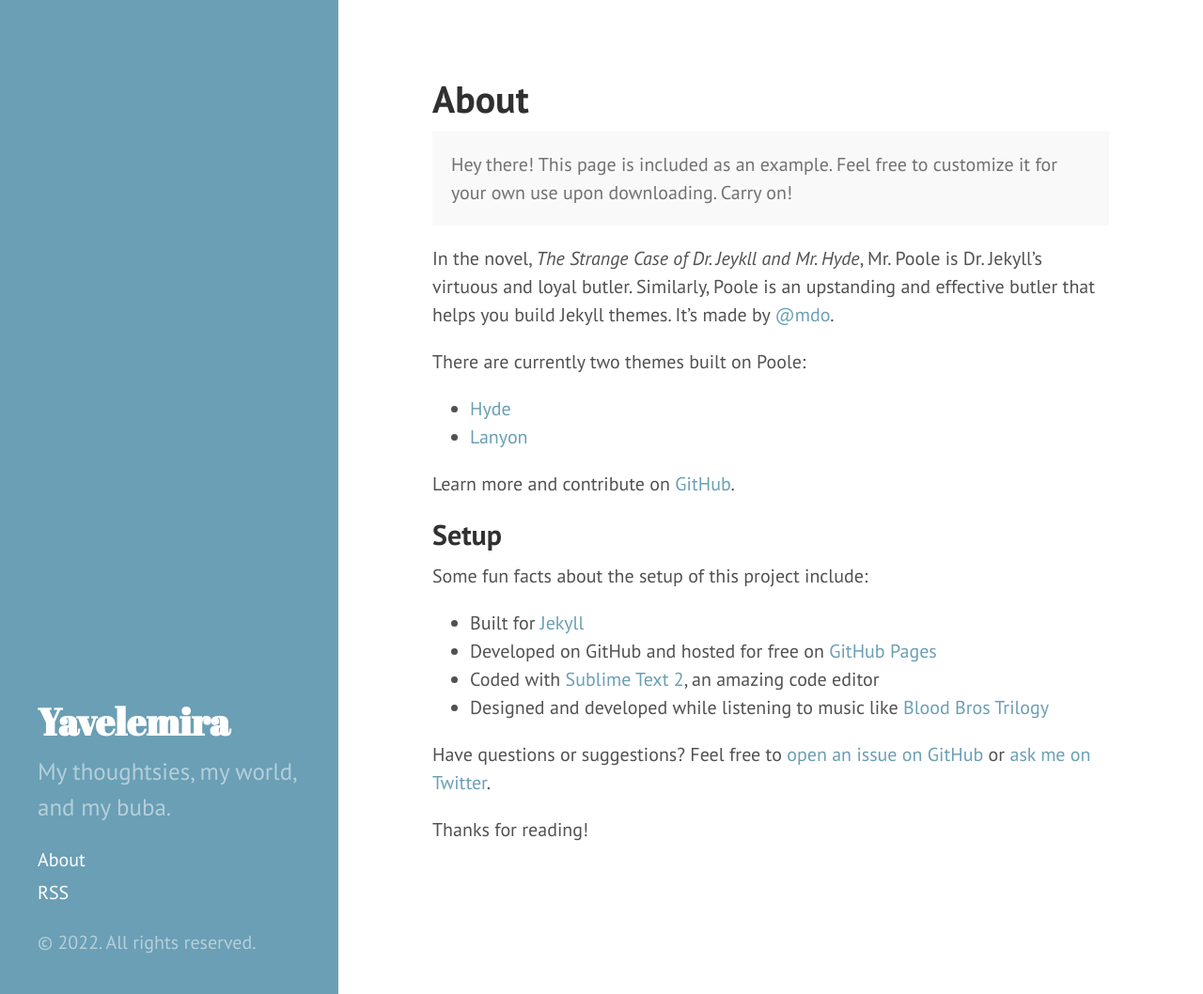
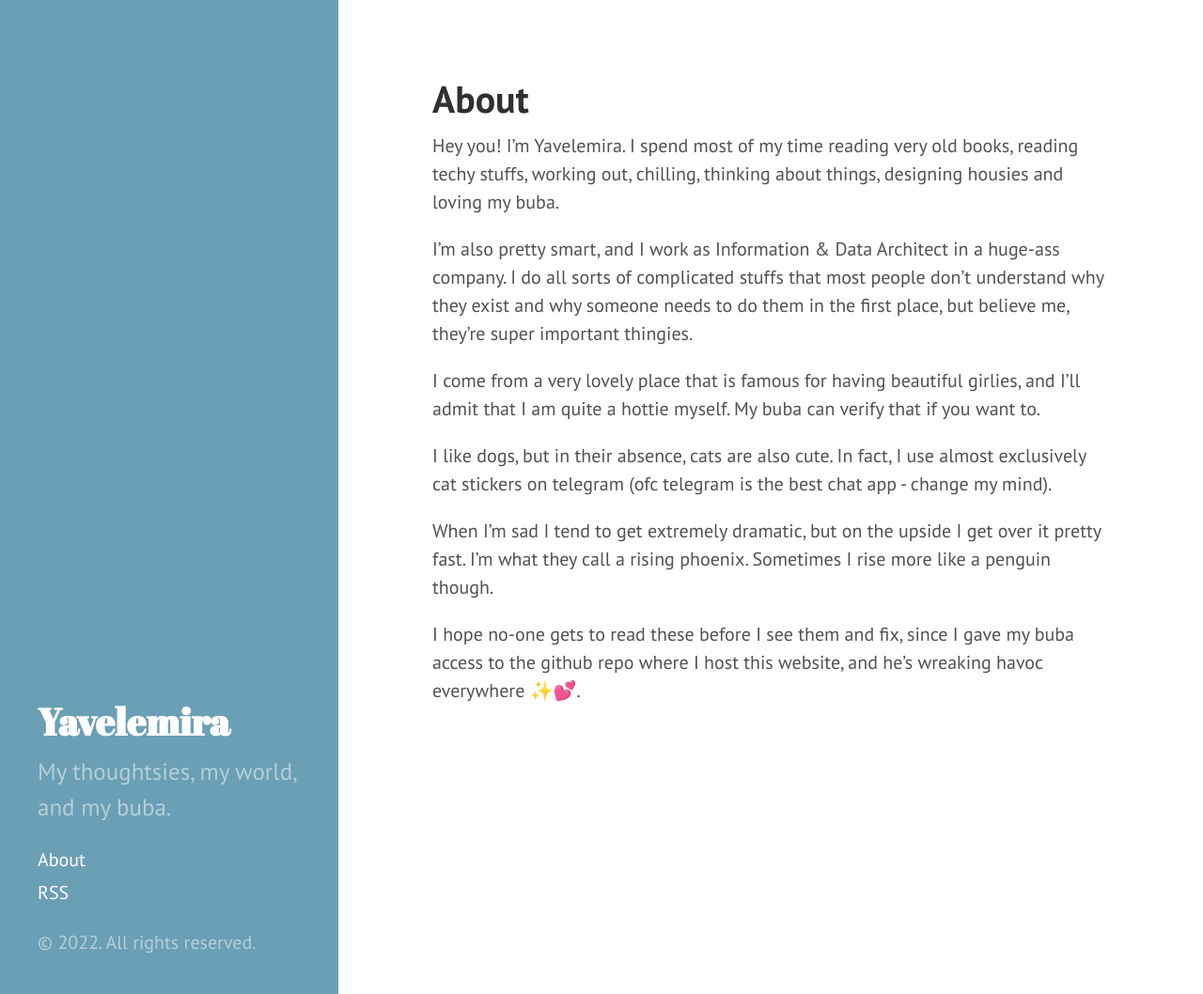
Before and after one commit to yavelemira/yavelemira.github.io, a Jekyll site: the page built from about.md, in a window 1280 px wide and 1058 px high. Shown: the whole window at 94% size. Built offline with Jekyll 4.4.1, drawn with Linux system fonts in a browser that asks for light colours.

Commit message:
update about

```diff
--- a/about.md
+++ b/about.md
@@ -3,28 +3,14 @@ layout: page
 title: About
 ---
 
-<p class="message">
-  Hey there! This page is included as an example. Feel free to customize it for your own use upon downloading. Carry on!
-</p>
+Hey you! I'm Yavelemira. I spend most of my time reading very old books, reading techy stuffs, working out, chilling, thinking about things, designing housies and loving my buba.
 
-In the novel, *The Strange Case of Dr. Jeykll and Mr. Hyde*, Mr. Poole is Dr. Jekyll's virtuous and loyal butler. Similarly, Poole is an upstanding and effective butler that helps you build Jekyll themes. It's made by [@mdo](https://twitter.com/mdo).
+I'm also pretty smart, and I work as Information & Data Architect in a huge-ass company. I do all sorts of complicated stuffs that most people don't understand why they exist and why someone needs to do them in the first place, but believe me, they're super important thingies.
 
-There are currently two themes built on Poole:
+I come from a very lovely place that is famous for having beautiful girlies, and I'll admit that I am quite a hottie myself. My buba can verify that if you want to.
 
-* [Hyde](http://hyde.getpoole.com)
-* [Lanyon](http://lanyon.getpoole.com)
+I like dogs, but in their absence, cats are also cute. In fact, I use almost exclusively cat stickers on telegram (ofc telegram is the best chat app - change my mind).
 
-Learn more and contribute on [GitHub](https://github.com/poole).
+When I'm sad I tend to get extremely dramatic, but on the upside I get over it pretty fast. I'm what they call a rising phoenix. Sometimes I rise more like a penguin though.
 
-## Setup
-
-Some fun facts about the setup of this project include:
-
-* Built for [Jekyll](http://jekyllrb.com)
-* Developed on GitHub and hosted for free on [GitHub Pages](https://pages.github.com)
-* Coded with [Sublime Text 2](http://sublimetext.com), an amazing code editor
-* Designed and developed while listening to music like [Blood Bros Trilogy](https://soundcloud.com/maddecent/sets/blood-bros-series)
-
-Have questions or suggestions? Feel free to [open an issue on GitHub](https://github.com/poole/issues/new) or [ask me on Twitter](https://twitter.com/mdo).
-
-Thanks for reading!
+I hope no-one gets to read these before I see them and fix, since I gave my buba access to the github repo where I host this website, and he's wreaking havoc everywhere ✨💕.
```
